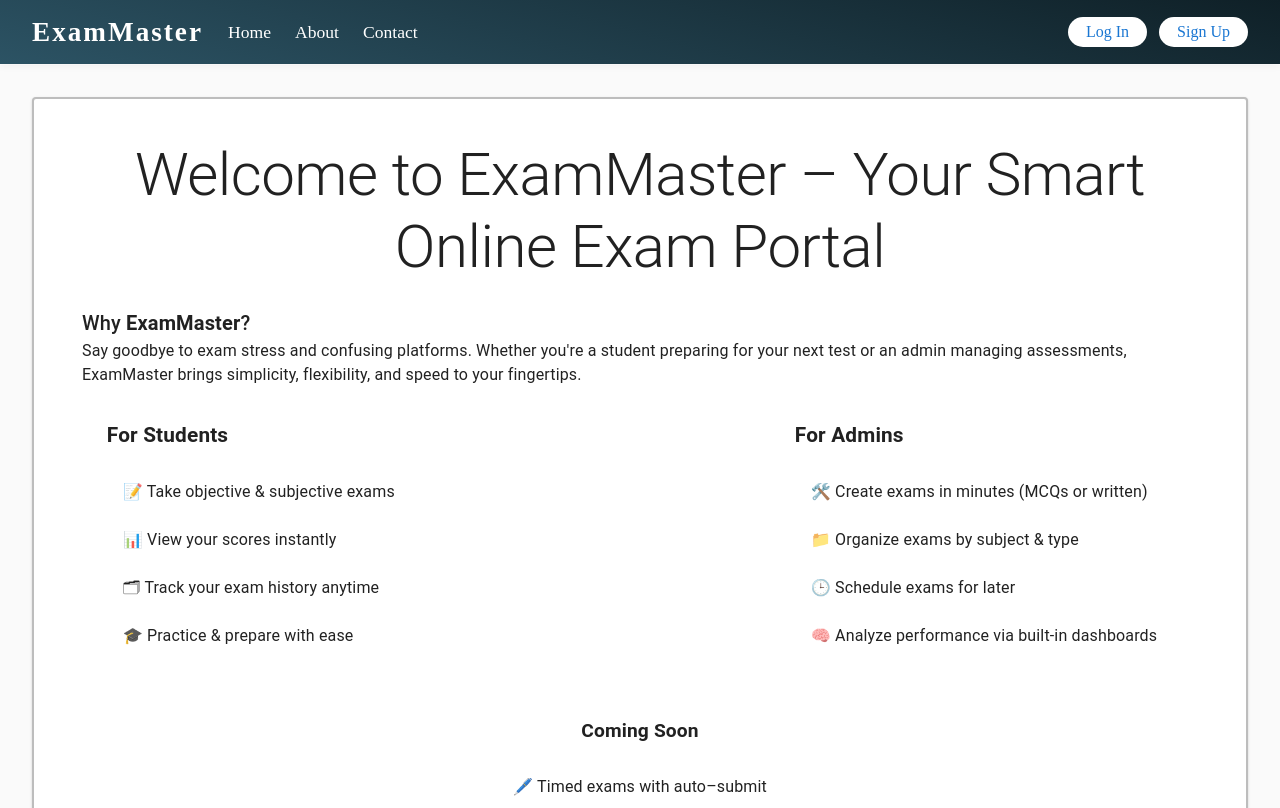
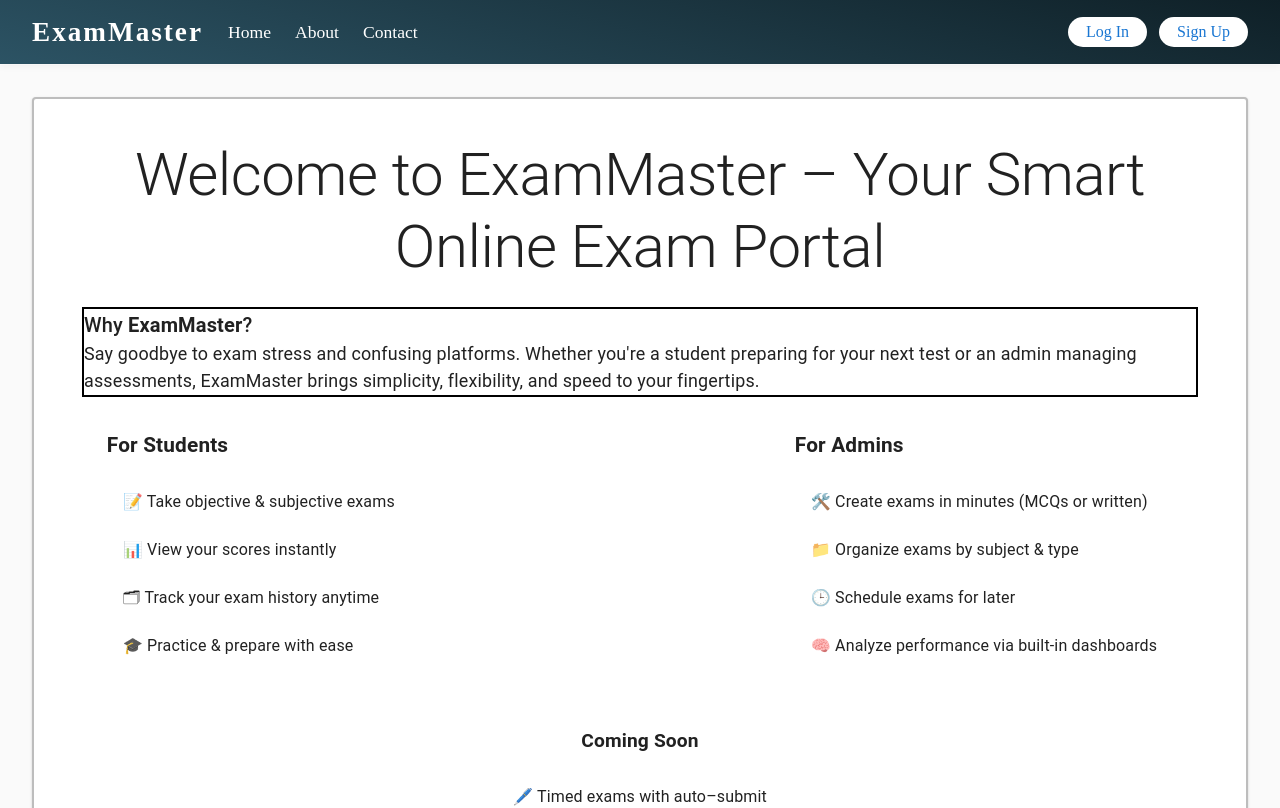
Before and after one commit to Siddharth2k14/online-exam-portal-client, a React (Vite) app: page / in a window 1280 px wide. Shown: the top 808 px of the page. Built offline with nearby package versions, Linux system fonts and the light colour scheme.

Commit message:
changing the layout of HomeMain component

```diff
--- a/src/components/Home Main/HomeMain.css
+++ b/src/components/Home Main/HomeMain.css
@@ -23,11 +23,16 @@
 }
 
 .home-main-desc {
+  border: 2px solid black;
   margin: 24px 0 40px 0;
 }
 
 .home-main-desc strong {
   font-weight: bold;
+}
+
+.home-main-desc .home-main-text {
+  font-size: 1.12rem;
 }
 
 .home-main-features {
--- a/src/components/Home Main/HomeMain.jsx
+++ b/src/components/Home Main/HomeMain.jsx
@@ -22,7 +22,7 @@ const HomeMain = () => {
           <Typography variant="h6">
             Why <strong>ExamMaster</strong>?
           </Typography>
-          <Typography variant="body1">
+          <Typography className="home-main-text">
             Say goodbye to exam stress and confusing platforms. Whether you're a student preparing for your next test or an admin managing assessments, ExamMaster brings simplicity, flexibility, and speed to your fingertips.
           </Typography>
         </Box>
```
